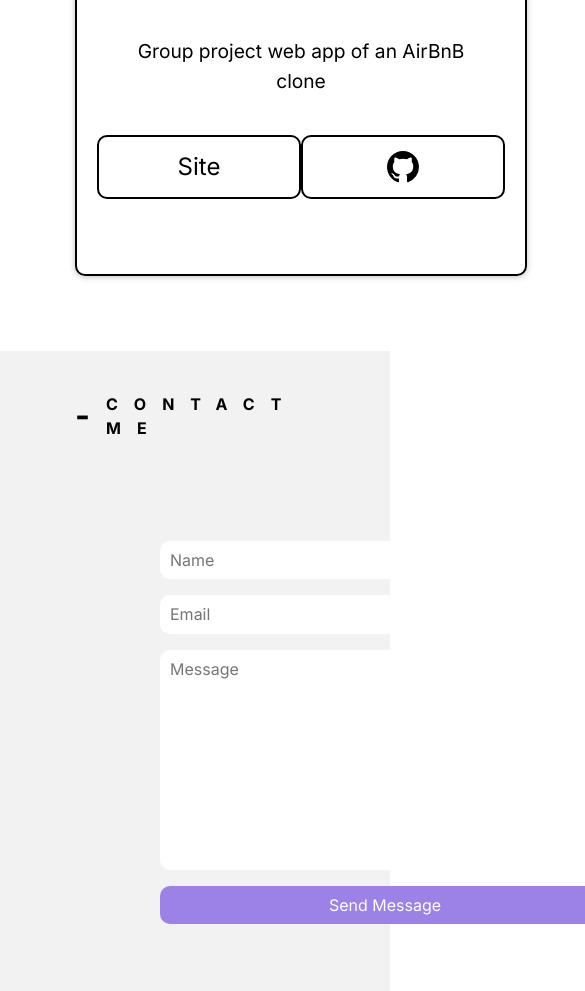
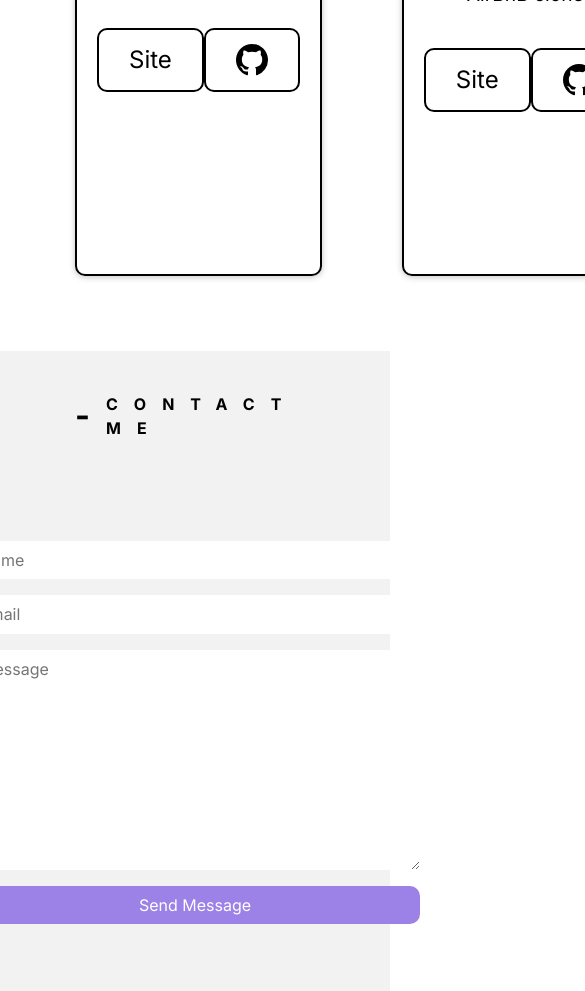
Before and after one commit to Super-robbin/portfolio, a React (Vite) app: page / in a window 390 px wide. Shown: the part 6040-7031 px from the top of the page, 585 px wide, since content can reach past the window. Built offline with nearby package versions, Linux system fonts and the light colour scheme; the HTML template or start-up script is replaced by a standard one.

Commit message:
Contact responsive complete

```diff
--- a/src/styles/contact.css
+++ b/src/styles/contact.css
@@ -1,6 +1,5 @@
 .contact {
   padding: 25px 75px 75px 75px;
-    /* background-color: rgb(238, 233, 227);  */
   background-color: #f2f2f2;
 }
 
@@ -8,8 +7,18 @@
   display: grid;
   gap: 7rem;
   grid-template-columns: 1fr 1fr;
-    /* justify-items: center; */
   padding: 75px;
+}
+
+@media screen and (max-width: 1050px) {
+    .contact-container {
+      display: flex;
+      flex-direction: column;
+      align-items: center;
+    }
+    .contact-form {
+        max-width: auto;
+    }
   }
 
 .contact-form {
@@ -20,7 +29,8 @@
   padding: 10px;
   justify-content: center;
   justify-self: end;
-    /* align-self: end; */
+  flex-shrink: 1;
+  /* flex-basis: 400px; */
 }
 
 .form-input {
@@ -30,7 +40,7 @@
 }
 
 .form-input:hover {
-    box-shadow: 0 1px 6px 0 #20212447
+  box-shadow: 0 1px 6px 0 #20212447;
 }
 
 .form-input:focus {
@@ -55,7 +65,7 @@
 }
 
 .btn-message:hover {
-    box-shadow: 0 1px 6px 0 #20212447
+  box-shadow: 0 1px 6px 0 #20212447;
 }
 
 .contact-details {
@@ -68,7 +78,7 @@
 .contact-email,
 .contact-number {
   display: flex;
-    gap: 2rem
+  gap: 2rem;
 }
 
 .contact-info {
@@ -86,7 +96,6 @@
   align-items: center;
   border-radius: 10px;
   align-self: center;
-
 }
 
 #email,
--- a/src/styles/footer.css
+++ b/src/styles/footer.css
@@ -7,7 +7,6 @@
 
 .footer .social-list {
     justify-content: space-around;
-    /* width: 15%; */
     padding: 0;
 }
 
--- a/src/styles/project.css
+++ b/src/styles/project.css
@@ -20,8 +20,7 @@
   height: 650px;
   border: 2px solid #000;
   border-radius: 10px;
-  /* box-shadow: 3px 5px 7px 1px lightgray; */
-  box-shadow: 0 1px 6px 0 #20212447
+  box-shadow: 0 1px 6px 0 #20212447;
 }
 
 .project-name {
@@ -48,11 +47,23 @@
   place-items: center;
   font-size: 1.5rem;
   padding: 10px 30px;
-  width: 140px;
+  max-width: 140px;
   height: 40px;
   border: 2px #000 solid;
   border-radius: 10px;
+  flex-grow: 1;
+  flex-shrink: 1;
+  /* flex-basis: 140px; */
 }
+
+/* @media screen and (min-width: 100px) {
+  .project-buttons {
+    display: flex;
+    flex-direction: column;
+    gap: 2rem;
+    align-items: center;
+  }
+} */
 
 .project-buttons > a:hover {
   background-color: #000;
```
Also changed, not shown: src/styles/about.css (+7 -0 lines). Lines whose indentation alone changed are shown as unchanged.
